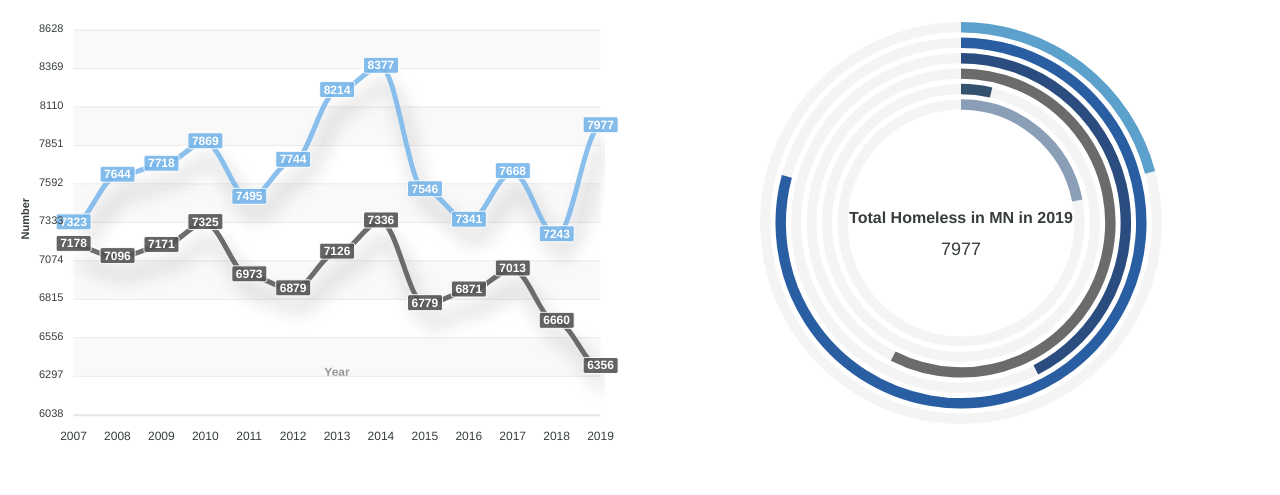
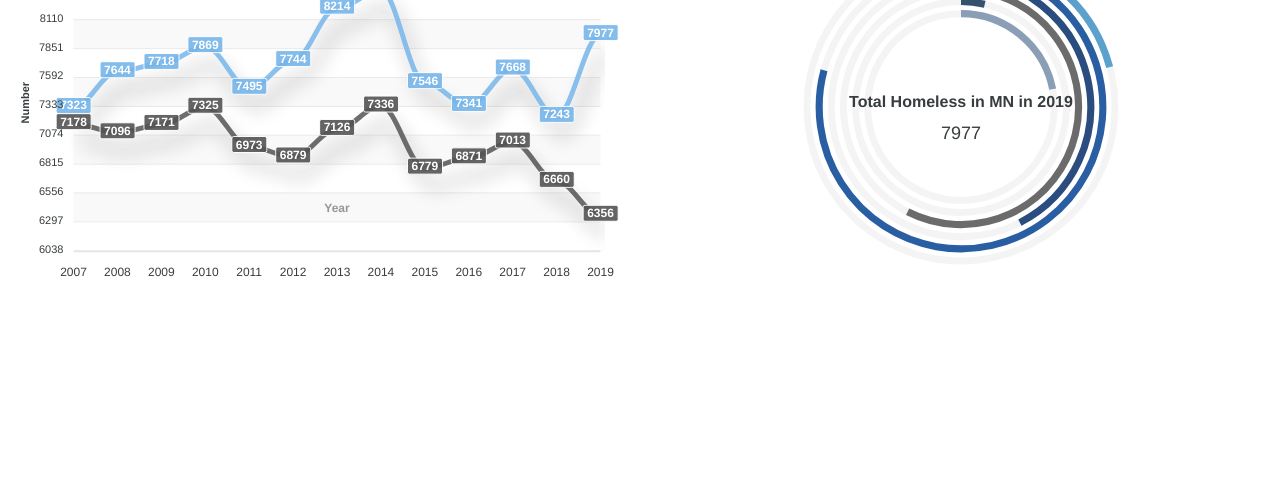
Before and after one commit to BarryTik/Homelessness-In-USA, a Flask app: page / in a window 1280 px wide. Shown: the part 465-960 px from the top of the page. After the commit the page ends 742 px from the top, so only its background shows below. Run offline with Flask 2, Linux system fonts and the light colour scheme; data comes from the database, SQL or seed files in the repository; some libraries are stand-ins or nearby versions.

Commit message:
Fixed sizing and line chart labels

```diff
--- a/static/css/style.css
+++ b/static/css/style.css
@@ -70,7 +70,7 @@ html {
   position: relative;
   border: 1px solid black;
   border-radius: 8px;
-  height: 460px;
+  height: 49vh;
   width: 100%;
 }
 
@@ -136,9 +136,9 @@ h1 {
 }
 
 #lineChart {
-  height: 480px;
+  height: 48vh;
 }
 
 #radialChart{
-  height: 480px;
+  height: 48vh;
 }
--- a/static/js/logic.js
+++ b/static/js/logic.js
@@ -186,8 +186,8 @@ function initializeLineChart(state){
       position: 'top',
       horizontalAlign: 'right',
       floating: true,
-      offsetY: -25,
-      offsetX: -5
+      offsetY: 0,
+      offsetX: 0
   }
   };
 
--- a/templates/index.html
+++ b/templates/index.html
@@ -80,9 +80,7 @@
           <div class="text2 text-center"></div>
         </div>
       </div>
-    <!-- </div>
 
-    <div class="container-fluid"> -->
       <div class="row">
         <div class="col-md-6">
           <div id="lineChart">
```
